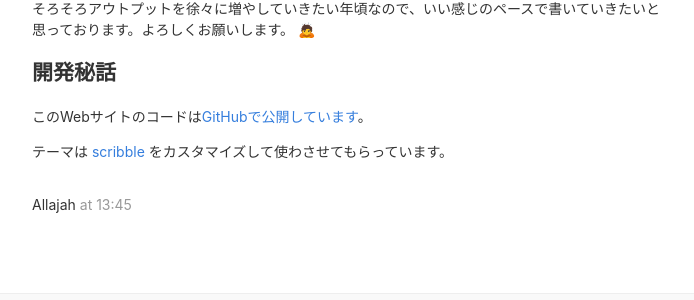
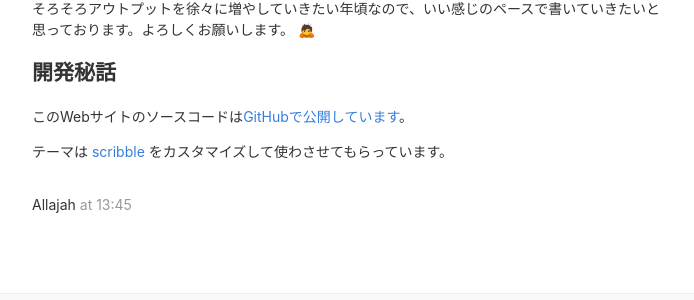
Before and after one commit to arayaryoma/reservoir.allajah.com, a Jekyll site: the page built from _posts/2017-06-19-opened-new-blog.markdown, in a window 1280 px wide. Shown: the part 1012-1312 px from the top of the page, without its empty margins (289-983 px from the left). Built offline with Jekyll 4.4.1, drawn with Linux system fonts in a browser that asks for light colours; nearby versions of some CDN libraries; comment, search, counter and statistics services are not loaded.

Commit message:
:moneybag: texts minor fix

```diff
--- a/_posts/2017-06-19-opened-new-blog.markdown
+++ b/_posts/2017-06-19-opened-new-blog.markdown
@@ -32,6 +32,6 @@ CNAME貼って独自ドメイン使えるし、DNS挟めばSSLも貼れるしね
 
 ## 開発秘話
 
-このWebサイトのコードは[GitHubで公開しています](https://github.com/Allajah/allajah.github.io)。
+このWebサイトのソースコードは[GitHubで公開しています](https://github.com/Allajah/allajah.github.io)。
 
 テーマは [scribble](https://github.com/muan/scribble) をカスタマイズして使わさせてもらっています。
```
